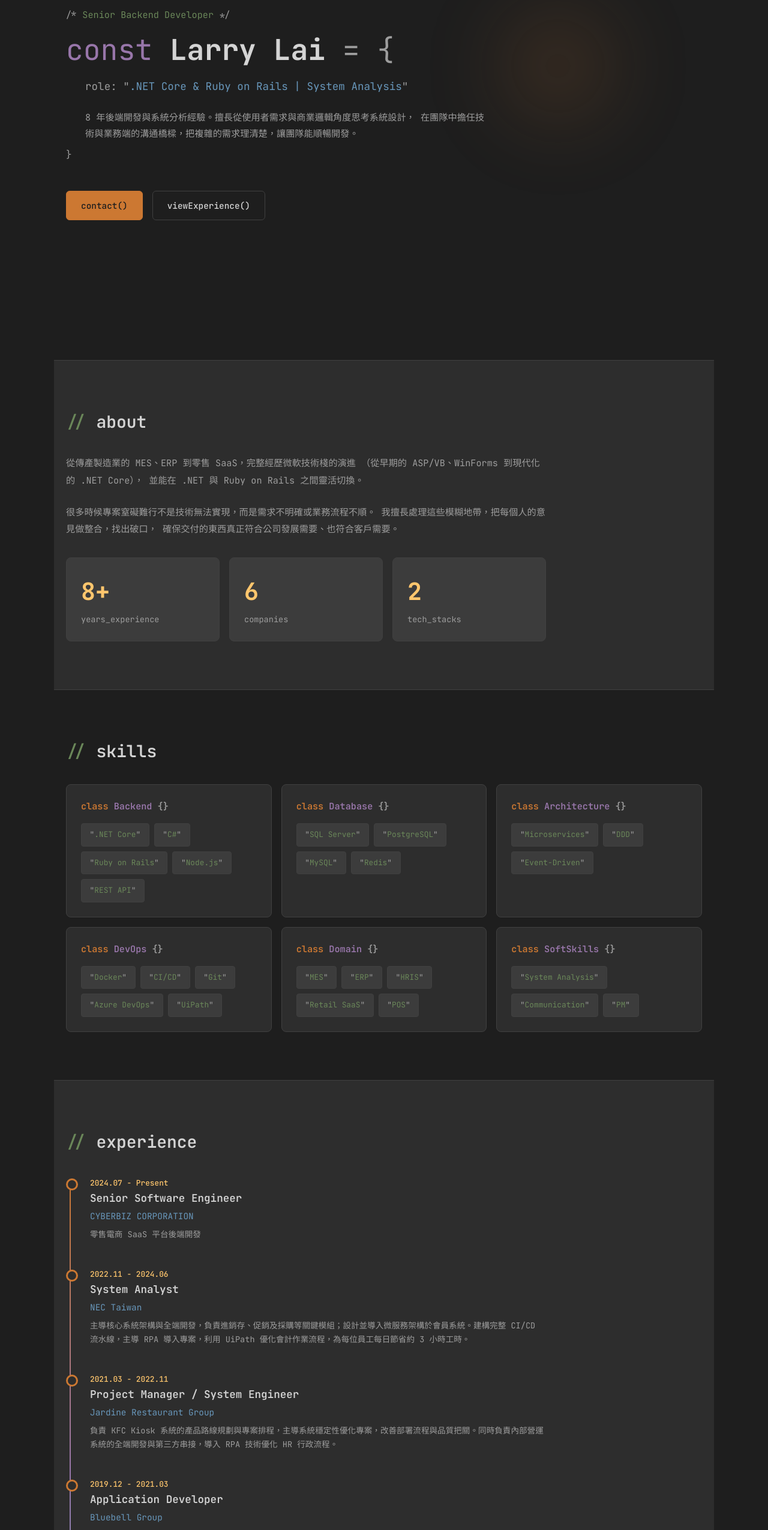
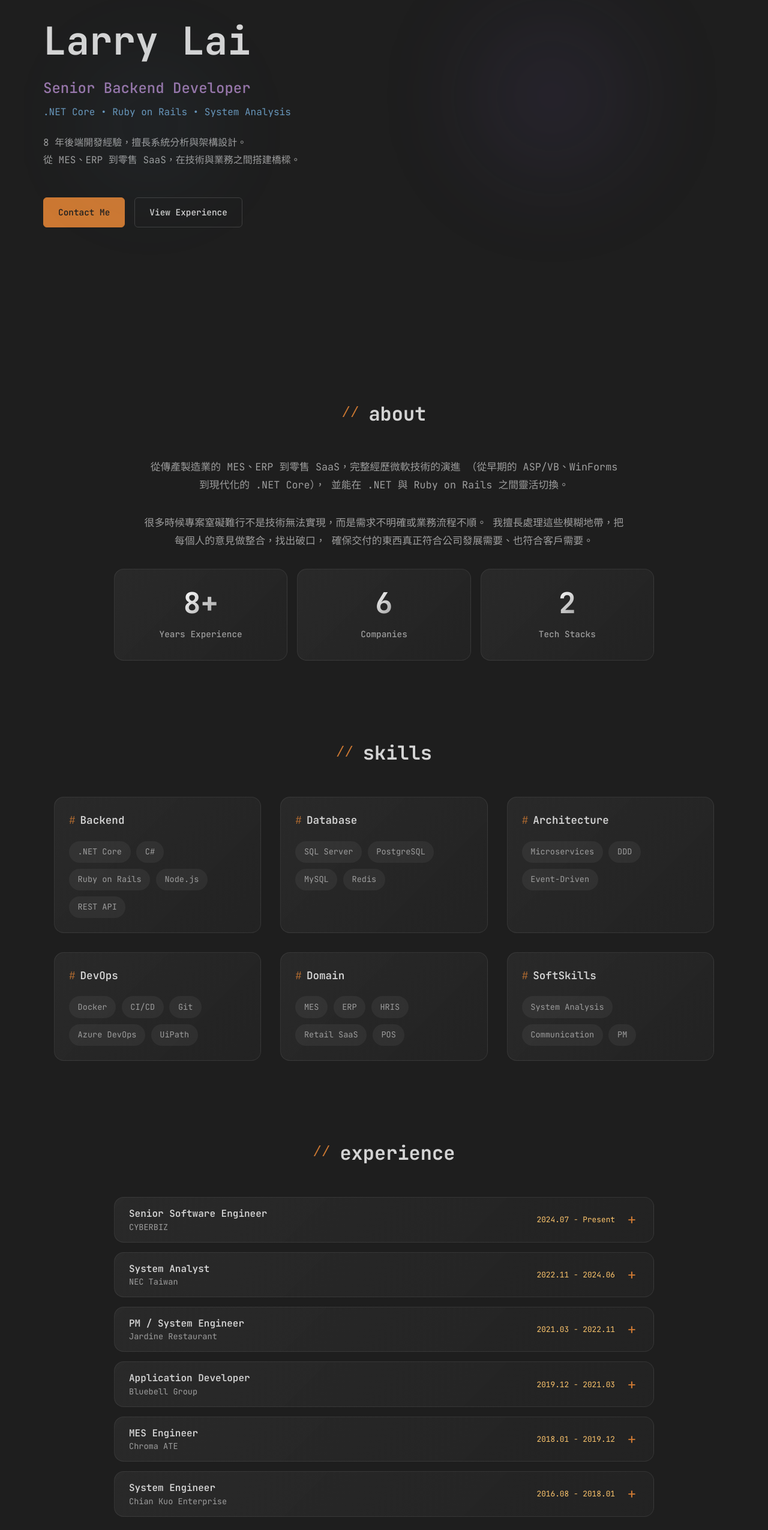
Before and after one commit to larrylai1993/portfolio, a React (Vite) app: page / in a window 1280 px wide. Shown: the part 200-2750 px from the top of the page at 60% size. Built offline with nearby package versions, Linux system fonts and the light colour scheme.

Commit message:
feat: improve

```diff
--- a/src/App.css
+++ b/src/App.css
@@ -112,6 +112,7 @@
   display: flex;
   flex-direction: column;
   justify-content: center;
+  align-items: flex-start;
   padding-top: 60px;
   background: var(--bg-primary);
   position: relative;
@@ -123,98 +124,57 @@
   position: absolute;
   top: 20%;
   right: 10%;
-  width: 300px;
-  height: 300px;
-  background: radial-gradient(circle, var(--glow-accent) 0%, transparent 70%);
-  filter: blur(60px);
-  opacity: 0.5;
+  width: 400px;
+  height: 400px;
+  background: radial-gradient(circle, rgba(107, 84, 160, 0.3) 0%, transparent 70%);
+  filter: blur(80px);
+  opacity: 0.6;
   animation: float 6s ease-in-out infinite;
 }
 
-.hero-subtitle {
-  color: var(--green);
-  font-size: 0.95rem;
+.hero::after {
+  content: '';
+  position: absolute;
+  bottom: 30%;
+  left: 5%;
+  width: 300px;
+  height: 300px;
+  background: radial-gradient(circle, rgba(86, 156, 214, 0.2) 0%, transparent 70%);
+  filter: blur(80px);
+  opacity: 0.5;
+  animation: float 8s ease-in-out infinite reverse;
+}
+
+.hero-name {
+  font-size: 4rem;
+  font-weight: 700;
+  color: var(--text-primary);
   margin-bottom: 0.5rem;
   animation: slideUp var(--transition-slow) var(--ease-out-expo) both;
 }
 
-.hero-subtitle::before {
-  content: '/* ';
-  color: var(--text-secondary);
-}
-
-.hero-subtitle::after {
-  content: ' */';
-  color: var(--text-secondary);
-}
-
-.hero h1 {
-  font-size: 3rem;
-  font-weight: 700;
+.hero-role {
+  font-size: 1.5rem;
+  color: var(--purple);
+  font-weight: 500;
   margin-bottom: 0.5rem;
-  color: var(--text-primary);
   animation: slideUp var(--transition-slow) var(--ease-out-expo) 100ms both;
 }
 
-.hero h1::before {
-  content: 'const ';
-  color: var(--purple);
-  font-weight: 400;
-}
-
-.hero h1::after {
-  content: ' = {';
-  color: var(--text-secondary);
-  font-weight: 400;
-}
-
-/* Typing Effect */
-.typing-wrapper {
-  display: inline-block;
-  overflow: hidden;
-}
-
-.typing-text {
-  display: inline-block;
-  overflow: hidden;
-  border-right: 2px solid var(--accent-secondary);
-  white-space: nowrap;
-  animation: typing 1.5s steps(20, end) forwards,
-             blink 0.75s step-end infinite;
-}
-
-.hero-title {
-  font-size: 1.1rem;
+.hero-stack {
+  font-size: 1rem;
   color: var(--cyan);
   margin-bottom: 1.5rem;
-  padding-left: 2rem;
   animation: slideUp var(--transition-slow) var(--ease-out-expo) 200ms both;
 }
 
-.hero-title::before {
-  content: 'role: "';
+.hero-bio {
+  max-width: 600px;
   color: var(--text-secondary);
-}
-
-.hero-title::after {
-  content: '"';
-  color: var(--text-secondary);
-}
-
-.hero-description {
-  max-width: 700px;
-  color: var(--text-secondary);
-  font-size: 0.95rem;
+  font-size: 1rem;
   line-height: 1.8;
-  margin-bottom: 0.5rem;
-  padding-left: 2rem;
+  margin-bottom: 2rem;
   animation: slideUp var(--transition-slow) var(--ease-out-expo) 300ms both;
-}
-
-.hero-close {
-  color: var(--text-secondary);
-  margin-bottom: 2rem;
-  animation: slideUp var(--transition-slow) var(--ease-out-expo) 400ms both;
 }
 
 .hero-buttons {
@@ -272,22 +232,52 @@
   box-shadow: 0 4px 20px rgba(204, 120, 50, 0.2);
 }
 
+/* Global Section Headers */
+section {
+  padding: 4rem 2rem;
+  max-width: 1200px;
+  margin: 0 auto;
+}
+
+section h2 {
+  font-size: 2rem;
+  color: var(--text-primary);
+  margin-bottom: 3rem;
+  font-weight: 700;
+  display: flex;
+  align-items: center;
+  justify-content: center;
+  gap: 1rem;
+}
+
+section h2::before {
+  content: '//';
+  color: var(--accent);
+  font-family: 'Fira Code', monospace;
+  font-weight: 300;
+  font-size: 1.5rem;
+}
+
 /* About Section */
 .about {
-  background: var(--bg-secondary);
-  border-top: 1px solid var(--border);
-  border-bottom: 1px solid var(--border);
+  background: transparent;
+  border: none;
 }
 
 .about-content {
-  max-width: 800px;
+  max-width: 900px;
+  margin: 0 auto;
 }
 
 .about-text {
   color: var(--text-secondary);
-  font-size: 0.95rem;
-  line-height: 1.9;
-  margin-bottom: 1.5rem;
+  font-size: 1.05rem;
+  line-height: 1.8;
+  margin-bottom: 2rem;
+  text-align: center;
+  max-width: 800px;
+  margin-left: auto;
+  margin-right: auto;
 }
 
 .about-highlights {
@@ -295,212 +285,276 @@
   grid-template-columns: repeat(3, 1fr);
   gap: 1rem;
   margin-top: 2rem;
+  max-width: 1000px;
+  margin-left: auto;
+  margin-right: auto;
+}
+
+.highlight-label {
+  color: var(--text-secondary);
+  font-size: 0.9rem;
+  margin-top: 0.5rem;
+  font-weight: 500;
 }
 
 .highlight-card {
-  background: var(--bg-tertiary);
-  padding: 1.5rem;
-  border-radius: 8px;
-  border: 1px solid var(--border);
-  transition: transform var(--transition-normal) var(--ease-out-back),
-              box-shadow var(--transition-normal),
-              border-color var(--transition-normal);
+  background: linear-gradient(135deg, rgba(45, 45, 45, 0.8) 0%, rgba(35, 35, 35, 0.9) 100%);
+  padding: 2rem 1.5rem;
+  border-radius: 16px;
+  border: 1px solid rgba(255, 255, 255, 0.08);
+  transition: all var(--transition-normal);
+  display: flex;
+  flex-direction: column;
+  align-items: center;
+  justify-content: center;
+  text-align: center;
 }
 
 .highlight-card:hover {
   transform: translateY(-4px);
-  box-shadow: 0 8px 30px rgba(0, 0, 0, 0.3);
   border-color: var(--accent);
+  box-shadow: 0 8px 32px rgba(255, 166, 0, 0.15);
+  background: rgba(45, 45, 45, 0.95);
 }
 
 .highlight-number {
-  font-size: 2.5rem;
+  font-size: 3rem;
   font-weight: 700;
-  color: var(--accent-secondary);
+  color: var(--accent);
   font-variant-numeric: tabular-nums;
-  transition: transform var(--transition-fast);
+  line-height: 1;
+  margin-bottom: 0.5rem;
+  background: linear-gradient(135deg, #fff 0%, var(--text-secondary) 100%);
+  -webkit-background-clip: text;
+  background-clip: text;
+  -webkit-text-fill-color: transparent;
 }
 
 .highlight-card:hover .highlight-number {
-  transform: scale(1.1);
-}
-
-.highlight-label {
-  color: var(--text-secondary);
-  font-size: 0.85rem;
-  margin-top: 0.25rem;
+  background: linear-gradient(135deg, var(--accent) 0%, #ff8f00 100%);
+  -webkit-background-clip: text;
+  background-clip: text;
+  -webkit-text-fill-color: transparent;
 }
 
 /* Skills Section */
+/* Skills Section - Interactive Cards */
 .skills-grid {
   display: grid;
   grid-template-columns: repeat(auto-fit, minmax(300px, 1fr));
-  gap: 1rem;
+  gap: 2rem;
+  max-width: 1100px;
+  margin: 0 auto;
 }
 
 .skill-category {
-  background: var(--bg-secondary);
+  background: linear-gradient(135deg, rgba(45, 45, 45, 0.8) 0%, rgba(35, 35, 35, 0.9) 100%);
   padding: 1.5rem;
-  border-radius: 8px;
-  border: 1px solid var(--border);
-  transition: transform var(--transition-normal) var(--ease-out-back),
-              box-shadow var(--transition-normal),
-              border-color var(--transition-normal);
+  border-radius: 16px;
+  border: 1px solid rgba(255, 255, 255, 0.08);
+  transition: all var(--transition-normal);
+  position: relative;
+  overflow: hidden;
 }
 
 .skill-category:hover {
   transform: translateY(-4px);
-  box-shadow: 0 8px 30px rgba(0, 0, 0, 0.3);
-  border-color: var(--purple);
+  border-color: var(--accent);
+  box-shadow: 0 8px 32px rgba(255, 166, 0, 0.15);
+  background: rgba(45, 45, 45, 0.95);
 }
 
 .skill-category h3 {
-  color: var(--purple);
-  margin-bottom: 1rem;
-  font-size: 0.95rem;
+  color: var(--text-primary);
+  margin-bottom: 1.25rem;
+  font-size: 1.1rem;
   font-weight: 600;
+  display: flex;
+  align-items: center;
+  gap: 0.5rem;
 }
 
 .skill-category h3::before {
-  content: 'class ';
+  content: '#';
   color: var(--accent);
-}
-
-.skill-category h3::after {
-  content: ' {}';
-  color: var(--text-secondary);
+  font-weight: 300;
+  opacity: 0.8;
 }
 
 .skill-tags {
   display: flex;
   flex-wrap: wrap;
-  gap: 0.5rem;
+  gap: 0.6rem;
 }
 
 .skill-tag {
-  background: var(--bg-tertiary);
-  color: var(--green);
-  padding: 0.5rem 0.85rem;
-  border-radius: 4px;
-  font-size: 0.8rem;
-  border: 1px solid var(--border);
-  transition: transform var(--transition-fast) var(--ease-out-back),
-              box-shadow var(--transition-normal),
-              border-color var(--transition-fast),
-              background var(--transition-fast);
+  background: rgba(255, 255, 255, 0.05);
+  color: var(--text-secondary);
+  padding: 0.4rem 0.85rem;
+  border-radius: 20px;
+  font-size: 0.85rem;
+  border: 1px solid transparent;
+  transition: all var(--transition-fast);
   cursor: default;
 }
 
 .skill-tag:hover {
-  transform: translateY(-2px) scale(1.02);
-  border-color: var(--green);
-  box-shadow: 0 4px 15px var(--glow-cyan);
-  background: rgba(106, 135, 89, 0.1);
-}
-
-.skill-tag::before {
-  content: '"';
-  color: var(--text-secondary);
-}
-
-.skill-tag::after {
-  content: '"';
-  color: var(--text-secondary);
+  background: rgba(255, 166, 0, 0.1);
+  color: var(--accent);
+  border-color: rgba(255, 166, 0, 0.2);
+  transform: translateY(-1px);
 }
 
 /* Experience Section */
 .experience {
-  background: var(--bg-secondary);
-  border-top: 1px solid var(--border);
-  border-bottom: 1px solid var(--border);
+  background: transparent;
+  border: none;
 }
 
-.timeline {
-  max-width: 800px;
+
+
+/* Accordion Layout - Redesigned */
+.exp-accordion {
+  max-width: 900px;
+  margin: 0 auto;
+  display: flex;
+  flex-direction: column;
+  gap: 1rem;
+}
+
+.exp-accordion-item {
+  background: linear-gradient(135deg, rgba(45, 45, 45, 0.8) 0%, rgba(35, 35, 35, 0.9) 100%);
+  border: 1px solid rgba(255, 255, 255, 0.08);
+  border-radius: 16px;
+  overflow: hidden;
+  transition: all var(--transition-normal);
   position: relative;
 }
 
-.timeline::before {
-  content: '';
-  position: absolute;
-  left: 6px;
-  top: 8px;
-  bottom: 8px;
-  width: 2px;
-  background: linear-gradient(to bottom, var(--accent), var(--purple), var(--cyan));
+.exp-accordion-item:hover {
+  border-color: var(--accent);
+  transform: translateY(-2px);
+  box-shadow: 0 8px 32px rgba(255, 166, 0, 0.15);
 }
 
-.timeline-item {
-  padding-left: 2.5rem;
-  padding-bottom: 2.5rem;
-  position: relative;
-  transition: transform var(--transition-normal);
+.exp-accordion-item.expanded {
+  border-color: var(--accent);
+  box-shadow: 0 12px 40px rgba(255, 166, 0, 0.25);
+  background: rgba(45, 45, 45, 0.95);
 }
 
-.timeline-item:hover {
-  transform: translateX(4px);
+.exp-accordion-header {
+  width: 100%;
+  display: flex;
+  align-items: center;
+  justify-content: space-between;
+  padding: 1rem 1.5rem;
+  background: none;
+  border: none;
+  color: var(--text-primary);
+  cursor: pointer;
+  text-align: left;
+  gap: 1rem;
+  font-family: inherit;
 }
 
-.timeline-item::before {
-  content: '';
-  position: absolute;
-  left: 0;
-  top: 6px;
-  width: 14px;
-  height: 14px;
-  border-radius: 50%;
-  background: var(--bg-secondary);
-  border: 3px solid var(--accent);
-  transition: transform var(--transition-fast) var(--ease-out-back),
-              box-shadow var(--transition-normal);
+.exp-accordion-info {
+  display: flex;
+  flex-direction: column;
+  gap: 0.15rem;
+  flex: 1;
 }
 
-.timeline-item:hover::before {
-  transform: scale(1.3);
-  box-shadow: 0 0 0 4px var(--glow-accent);
+.exp-accordion-title {
+  font-weight: 600;
+  font-size: 1rem;
+  color: var(--text-primary);
 }
 
-.timeline-item:last-child {
-  padding-bottom: 0;
+.exp-accordion-company {
+  color: var(--text-secondary);
+  font-size: 0.85rem;
 }
 
-.timeline-date {
+.exp-accordion-right {
+  display: flex;
+  align-items: center;
+  gap: 1rem;
+}
+
+.exp-accordion-date {
+  font-size: 0.8rem;
   color: var(--accent-secondary);
-  font-size: 0.8rem;
-  font-weight: 500;
-  margin-bottom: 0.25rem;
   font-variant-numeric: tabular-nums;
 }
 
-.timeline-title {
-  font-size: 1.1rem;
-  font-weight: 600;
-  margin-bottom: 0.25rem;
-  color: var(--text-primary);
+.exp-accordion-icon {
+  font-size: 1.5rem;
+  color: var(--accent);
+  font-weight: 300;
+  width: 1.5rem;
+  text-align: center;
 }
 
-.timeline-company {
-  color: var(--cyan);
-  font-size: 0.9rem;
-  margin-bottom: 0.5rem;
+.exp-accordion-content {
+  max-height: 0;
+  overflow: hidden;
+  transition: max-height var(--transition-normal), padding var(--transition-normal);
+  padding: 0 1.25rem;
 }
 
-.timeline-description {
+.exp-accordion-item.expanded .exp-accordion-content {
+  max-height: 300px;
+  padding: 0 1.25rem 1.25rem;
+}
+
+.exp-accordion-content p {
   color: var(--text-secondary);
   font-size: 0.85rem;
-  line-height: 1.7;
-  max-height: 100px;
-  overflow: hidden;
-  transition: max-height var(--transition-slow) var(--ease-out-expo);
+  margin-bottom: 0.75rem;
 }
 
-.timeline-item:hover .timeline-description {
-  max-height: 500px;
+.exp-accordion-content ul {
+  list-style: none;
+  padding: 0;
+  margin: 0 0 1rem 0;
+}
+
+.exp-accordion-content li {
+  color: var(--text-secondary);
+  font-size: 0.85rem;
+  padding-left: 1rem;
+  position: relative;
+  margin-bottom: 0.25rem;
+}
+
+.exp-accordion-content li::before {
+  content: '→';
+  position: absolute;
+  left: 0;
+  color: var(--accent);
+}
+
+.exp-accordion-tech {
+  display: flex;
+  flex-wrap: wrap;
+  gap: 0.35rem;
+}
+
+.exp-accordion-tech span {
+  background: var(--bg-primary);
+  padding: 0.2rem 0.5rem;
+  border-radius: 4px;
+  font-size: 0.7rem;
+  color: var(--green);
+  border: 1px solid var(--border);
 }
 
 /* Contact Section */
 .contact-content {
   max-width: 600px;
+  margin: 0 auto;
+  text-align: center;
 }
 
 .contact-text {
@@ -513,6 +567,7 @@
   display: flex;
   gap: 1rem;
   flex-wrap: wrap;
+  justify-content: center;
 }
 
 .contact-link {
@@ -545,7 +600,7 @@
   color: var(--text-secondary);
   font-size: 0.8rem;
   border-top: 1px solid var(--border);
-  background: var(--bg-secondary);
+  background: transparent;
 }
 
 /* Scroll Animations */
@@ -617,25 +672,12 @@
     display: block;
   }
 
-  .hero h1 {
-    font-size: 2rem;
+  .hero-name {
+    font-size: 2.5rem;
   }
 
-  .hero h1::before {
-    content: '';
-  }
-
-  .hero h1::after {
-    content: '';
-  }
-
-  .hero-title {
-    font-size: 1rem;
-    padding-left: 0;
-  }
-
-  .hero-description {
-    padding-left: 0;
+  .hero-role {
+    font-size: 1.2rem;
   }
 
   .hero-buttons {
@@ -650,8 +692,25 @@
     text-align: center;
   }
 
-  .timeline::before {
-    left: 6px;
+  .exp-accordion-header {
+    flex-wrap: wrap;
+    padding: 1rem;
+  }
+
+  .exp-accordion-left {
+    width: 100%;
+    margin-bottom: 0.5rem;
+  }
+
+  .exp-accordion-right {
+    width: 100%;
+    justify-content: space-between;
+  }
+
+  .exp-accordion-initials {
+    width: 40px;
+    height: 40px;
+    font-size: 0.75rem;
   }
 
   .contact-links {
--- a/src/App.tsx
+++ b/src/App.tsx
@@ -5,44 +5,63 @@ function App() {
   const [mobileMenuOpen, setMobileMenuOpen] = useState(false)
   const [activeSection, setActiveSection] = useState('')
   const [navScrolled, setNavScrolled] = useState(false)
+  const [expandedExp, setExpandedExp] = useState<number | null>(null)
   const observerRef = useRef<IntersectionObserver | null>(null)
 
   const experiences = [
     {
       date: '2024.07 - Present',
       title: 'Senior Software Engineer',
-      company: 'CYBERBIZ CORPORATION',
-      description: '零售電商 SaaS 平台後端開發'
+      company: 'CYBERBIZ',
+      initials: 'CB',
+      description: '零售電商 SaaS 平台後端開發',
+      highlights: ['核心系統功能開發與維護', '跨團隊協作與系統整合'],
+      tech: ['Ruby on Rails', '.NET Core', 'PostgreSQL', 'Redis']
     },
     {
       date: '2022.11 - 2024.06',
       title: 'System Analyst',
       company: 'NEC Taiwan',
-      description: '主導核心系統架構與全端開發，負責進銷存、促銷及採購等關鍵模組；設計並導入微服務架構於會員系統。建構完整 CI/CD 流水線，主導 RPA 導入專案，利用 UiPath 優化會計作業流程，為每位員工每日節省約 3 小時工時。'
+      initials: 'NEC',
+      description: '主導核心系統架構設計與 Full-stack 開發',
+      highlights: ['Microservices 架構設計', 'CI/CD Pipeline 建置'],
+      tech: ['.NET Core', 'Angular', 'MSSQL', 'Docker']
     },
     {
       date: '2021.03 - 2022.11',
-      title: 'Project Manager / System Engineer',
-      company: 'Jardine Restaurant Group',
-      description: '負責 KFC Kiosk 系統的產品路線規劃與專案排程，主導系統穩定性優化專案，改善部署流程與品質把關。同時負責內部營運系統的全端開發與第三方串接，導入 RPA 技術優化 HR 行政流程。'
+      title: 'PM / System Engineer',
+      company: 'Jardine Restaurant',
+      initials: 'JRG',
+      description: '系統產品規劃與專案管理',
+      highlights: ['產品規劃與時程管理', 'RPA 導入與流程自動化'],
+      tech: ['.NET Core', 'Vue', 'MSSQL']
     },
     {
       date: '2019.12 - 2021.03',
       title: 'Application Developer',
       company: 'Bluebell Group',
-      description: '負責數位化轉型，執行從 .NET Framework 到 .NET Core 的現代化專案。開發商品管理與結帳系統核心模組，並針對資料庫進行 SQL Stored Procedures 效能調校。'
+      initials: 'BB',
+      description: '.NET Framework → .NET Core Migration',
+      highlights: ['核心模組開發', 'Database 效能調校'],
+      tech: ['.NET Core', 'MSSQL', 'Entity Framework']
     },
     {
       date: '2018.01 - 2019.12',
       title: 'MES Engineer',
-      company: 'Chroma ATE Inc.',
-      description: '參與太陽能薄膜電池與隱形眼鏡產業的 MES 導入專案，負責產線設備與資訊系統的深度整合，實作多品牌機台資料交握，開發即時廠區監控與報表模組。'
+      company: 'Chroma ATE',
+      initials: 'CA',
+      description: '製造業 MES 系統導入',
+      highlights: ['設備整合與資料交握', 'Real-time 監控系統開發'],
+      tech: ['.NET Framework', 'MSSQL', 'Oracle']
     },
     {
       date: '2016.08 - 2018.01',
-      title: 'IT Engineer',
-      company: '強國企業',
-      description: 'ERP 系統功能翻新與 HRIS 開發維護，完成薪酬計算公式重構專案，推動越南各廠指紋機上線與系統串接，優化報表效能，產出時間縮短近半小時。'
+      title: 'System Engineer',
+      company: 'Chian Kuo Enterprise',
+      initials: 'CK',
+      description: 'ERP / HRIS 系統開發維護',
+      highlights: ['跨廠區系統開發與整合', 'Report 效能優化'],
+      tech: ['.NET Framework', 'VB.NET', 'MSSQL']
     }
   ]
 
@@ -205,17 +224,16 @@ function App() {
       <main id="main-content">
         {/* Hero Section */}
         <section className="hero" aria-label="Introduction">
-          <p className="hero-subtitle">Senior Backend Developer</p>
-          <h1>Larry Lai</h1>
-          <p className="hero-title">.NET Core &amp; Ruby on Rails | System Analysis</p>
-          <p className="hero-description">
-            8 年後端開發與系統分析經驗。擅長從使用者需求與商業邏輯角度思考系統設計，
-            在團隊中擔任技術與業務端的溝通橋樑，把複雜的需求理清楚，讓團隊能順暢開發。
+          <h1 className="hero-name">Larry Lai</h1>
+          <p className="hero-role">Senior Backend Developer</p>
+          <p className="hero-stack">.NET Core • Ruby on Rails • System Analysis</p>
+          <p className="hero-bio">
+            8 年後端開發經驗，擅長系統分析與架構設計。<br />
+            從 MES、ERP 到零售 SaaS，在技術與業務之間搭建橋樑。
           </p>
-          <p className="hero-close">{"}"}</p>
           <div className="hero-buttons">
-            <a href="#contact" className="btn btn-primary">contact()</a>
-            <a href="#experience" className="btn btn-outline">viewExperience()</a>
+            <a href="#contact" className="btn btn-primary">Contact Me</a>
+            <a href="#experience" className="btn btn-outline">View Experience</a>
           </div>
         </section>
 
@@ -224,7 +242,7 @@ function App() {
           <h2>about</h2>
           <div className="about-content">
             <p className="about-text">
-              從傳產製造業的 MES、ERP 到零售 SaaS，完整經歷微軟技術棧的演進
+              從傳產製造業的 MES、ERP 到零售 SaaS，完整經歷微軟技術的演進
               （從早期的 ASP/VB、WinForms 到現代化的 .NET Core），
               並能在 .NET 與 Ruby on Rails 之間靈活切換。
             </p>
@@ -236,15 +254,15 @@ function App() {
             <div className="about-highlights">
               <div className="highlight-card">
                 <div className="highlight-number">8+</div>
-                <div className="highlight-label">years_experience</div>
+                <div className="highlight-label">Years Experience</div>
               </div>
               <div className="highlight-card">
                 <div className="highlight-number">6</div>
-                <div className="highlight-label">companies</div>
+                <div className="highlight-label">Companies</div>
               </div>
               <div className="highlight-card">
                 <div className="highlight-number">2</div>
-                <div className="highlight-label">tech_stacks</div>
+                <div className="highlight-label">Tech Stacks</div>
               </div>
             </div>
           </div>
@@ -270,13 +288,37 @@ function App() {
         {/* Experience Section */}
         <section id="experience" className="experience scroll-animate" aria-label="Work experience">
           <h2>experience</h2>
-          <div className="timeline" role="list" aria-label="Career timeline">
+          <div className="exp-accordion">
             {experiences.map((exp, index) => (
-              <article key={index} className="timeline-item" role="listitem">
-                <time className="timeline-date">{exp.date}</time>
-                <h3 className="timeline-title">{exp.title}</h3>
-                <div className="timeline-company">{exp.company}</div>
-                <p className="timeline-description">{exp.description}</p>
+              <article
+                key={index}
+                className={`exp-accordion-item ${expandedExp === index ? 'expanded' : ''}`}
+              >
+                <button
+                  className="exp-accordion-header"
+                  onClick={() => setExpandedExp(expandedExp === index ? null : index)}
+                  aria-expanded={expandedExp === index}
+                >
+                  <div className="exp-accordion-info">
+                    <span className="exp-accordion-title">{exp.title}</span>
+                    <span className="exp-accordion-company">{exp.company}</span>
+                  </div>
+                  <div className="exp-accordion-right">
+                    <time className="exp-accordion-date">{exp.date}</time>
+                    <span className="exp-accordion-icon">{expandedExp === index ? '−' : '+'}</span>
+                  </div>
+                </button>
+                <div className="exp-accordion-content">
+                  <p>{exp.description}</p>
+                  {exp.highlights && (
+                    <ul>
+                      {exp.highlights.map((h, i) => <li key={i}>{h}</li>)}
+                    </ul>
+                  )}
+                  <div className="exp-accordion-tech">
+                    {exp.tech?.map((t, i) => <span key={i}>{t}</span>)}
+                  </div>
+                </div>
               </article>
             ))}
           </div>
```
Also changed, not shown: 1 other file (tests, documents, lock files or other folders).
